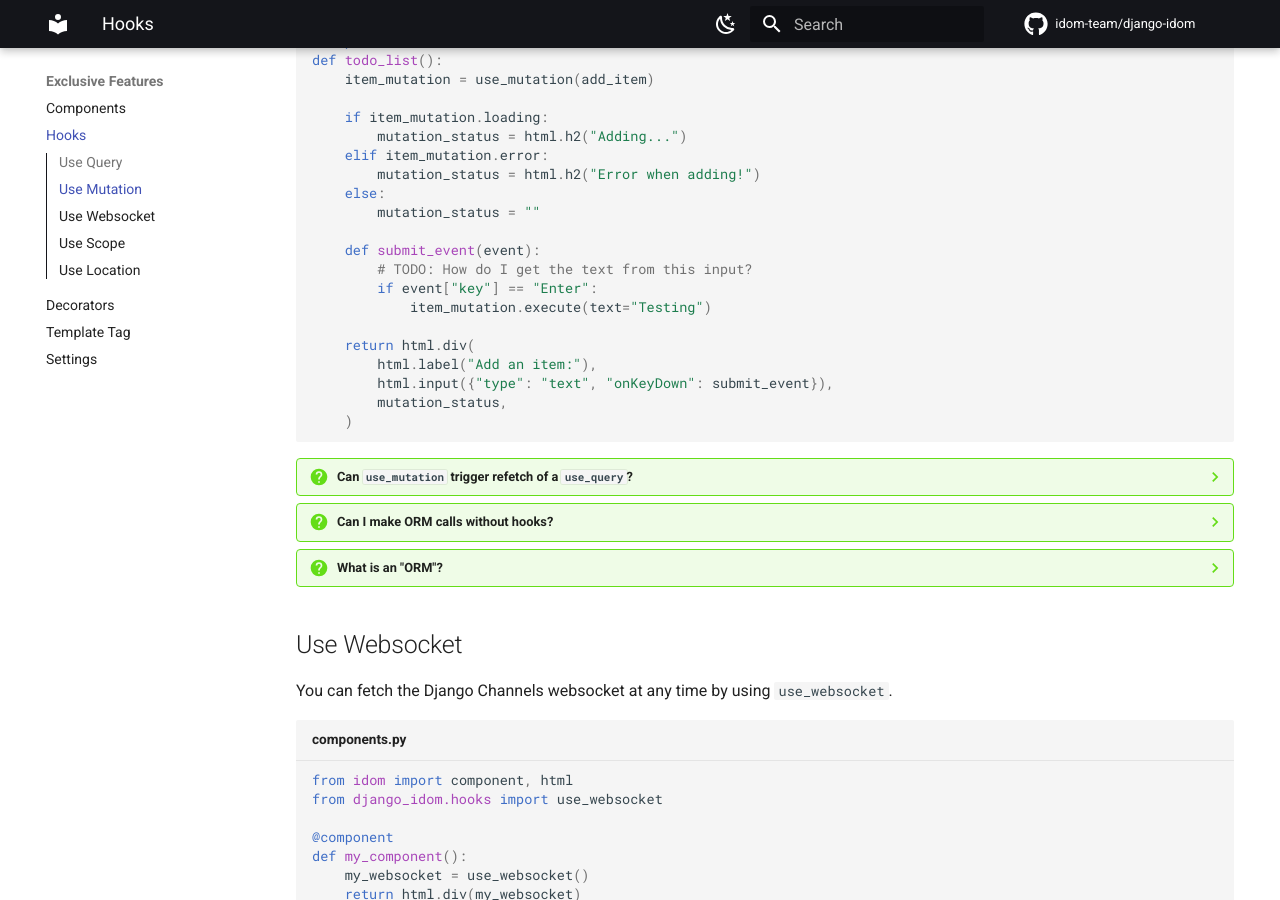
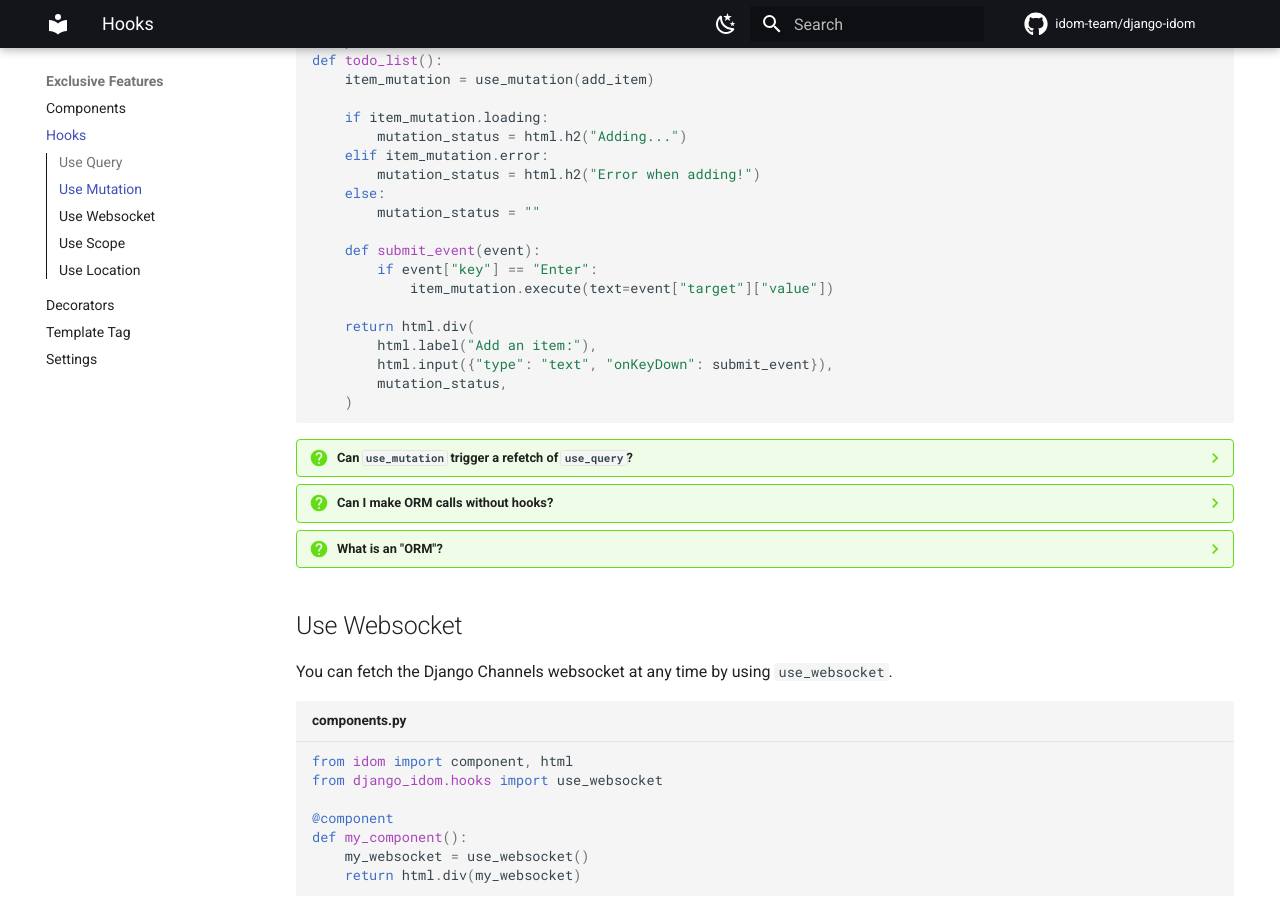
Before and after one commit to reactive-python/reactpy-django, an MkDocs documentation site: the page built from docs/features/hooks.md, in a window 1280 px wide and 900 px high, scrolled down 1252 px. Built offline with MkDocs 1.6.1 and Material for MkDocs 9.7.7, drawn with Linux system fonts in a browser that asks for light colours; comment, search, counter and statistics services are not loaded.

Commit message:
event["target"]["value"]

````diff
--- a/docs/features/hooks.md
+++ b/docs/features/hooks.md
@@ -77,9 +77,8 @@ The `use_mutation` hook is used to modify Django ORM objects.
             mutation_status = ""
 
         def submit_event(event):
-            # TODO: How do I get the text from this input?
             if event["key"] == "Enter":
-                item_mutation.execute(text="Testing")
+                item_mutation.execute(text=event["target"]["value"])
 
         return html.div(
             html.label("Add an item:"),
@@ -97,7 +96,7 @@ The `use_mutation` hook is used to modify Django ORM objects.
         text = models.CharField(max_length=255)
     ```
 
-??? question "Can `use_mutation` trigger refetch of a `use_query`?"
+??? question "Can `use_mutation` trigger a refetch of `use_query`?"
 
     Yes, `use_mutation` can queue a refetch of a `use_query` via the `refetch=...` argument.
 
@@ -135,9 +134,8 @@ The `use_mutation` hook is used to modify Django ORM objects.
             mutation_status = ""
 
         def submit_event(event):
-            # TODO: How do I get the text from this input?
             if event["key"] == "Enter":
-                item_mutation.execute(text="Testing")
+                item_mutation.execute(text=event["target"]["value"])
 
         return html.div(
             html.label("Add an item:"),
````
